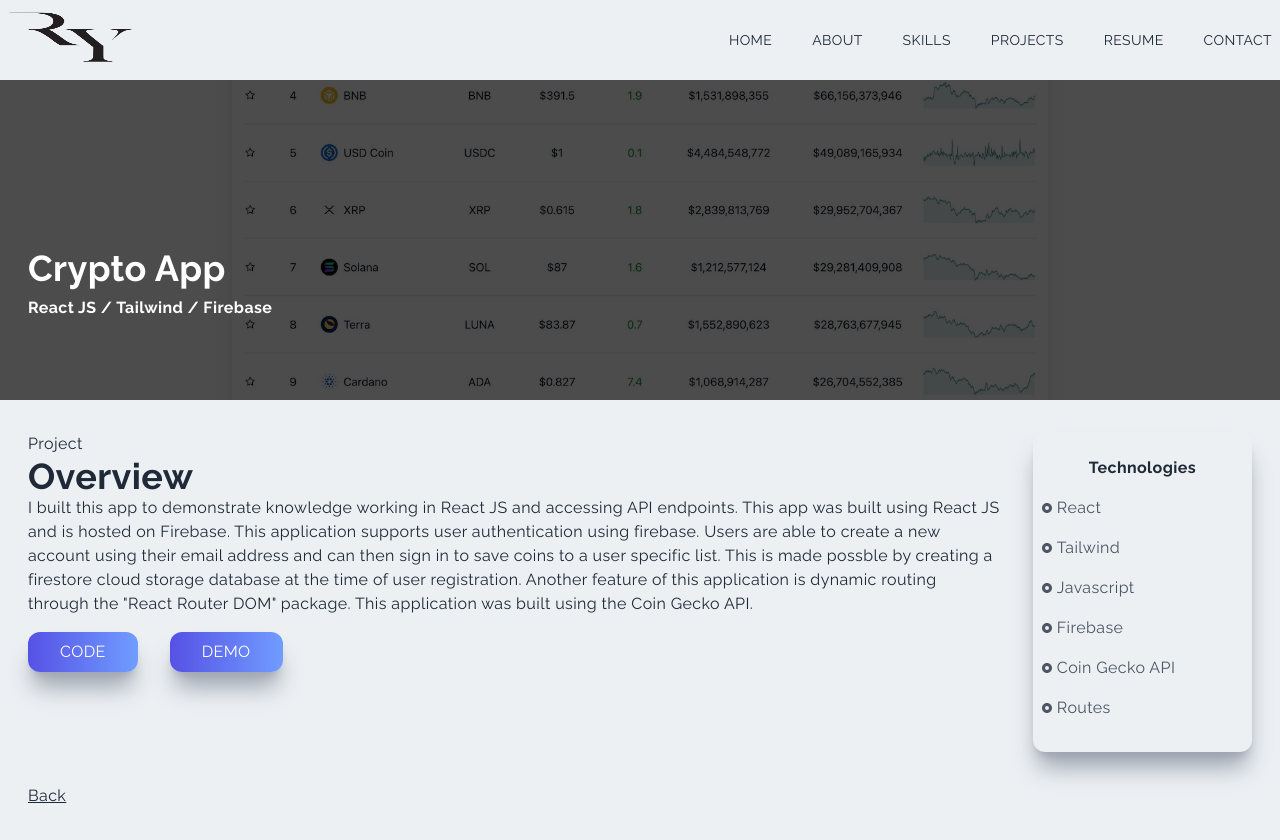
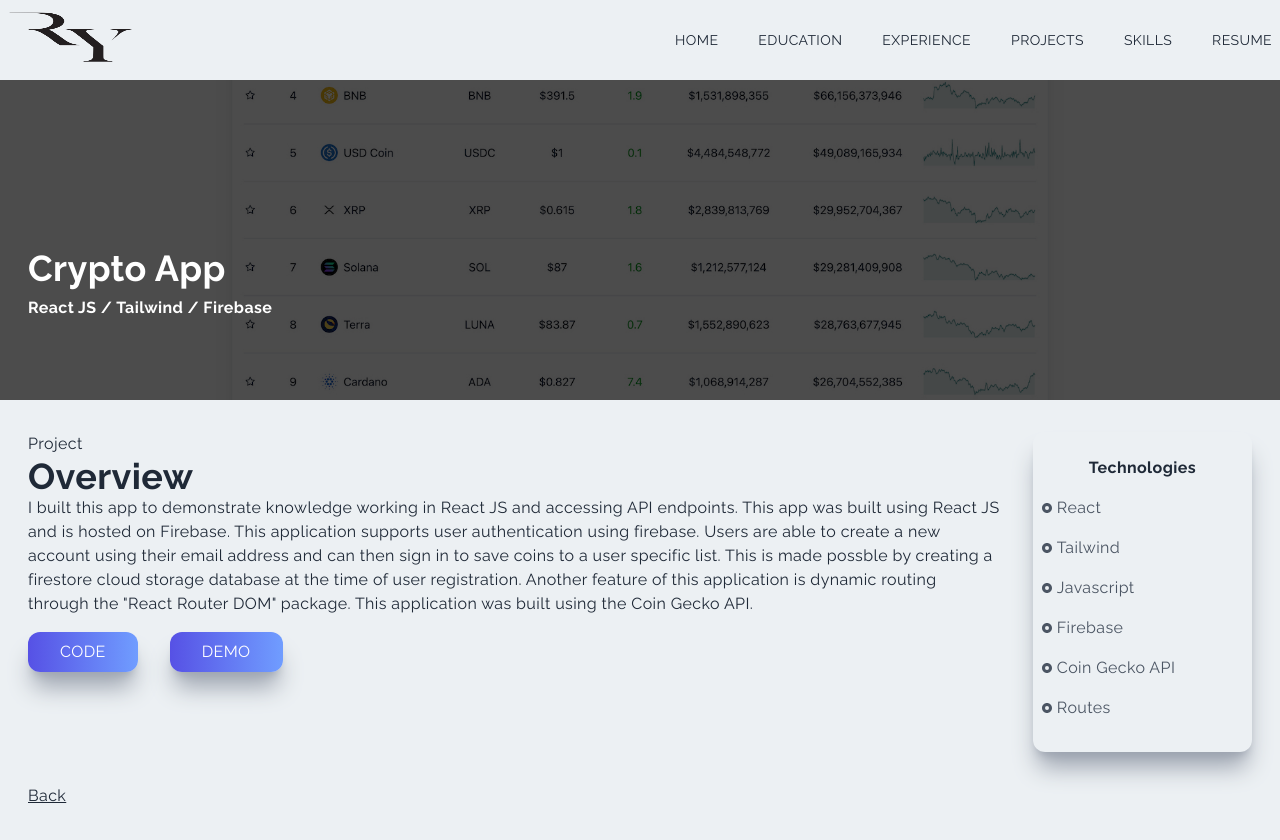
Before and after one commit to Richard-ZH-Yang/richardyangzh.com, a Next.js app: page /crypto in a window 1280 px wide. Built offline with nearby package versions, Linux system fonts and the light colour scheme.

Commit message:
update nav bar

```diff
--- a/components/ExperienceItem.jsx
+++ b/components/ExperienceItem.jsx
@@ -3,7 +3,7 @@
 const ExperienceItem = ({title, location, timePeriod, bulletPoints}) => {
   return (
     <div className='p-8 relative items-center justify-center h-auto w-full shadow-xl shadow-gray-400 rounded-xl'>
-          <p className='italic' style={{fontSize: 32}}>
+          <p className='italic' style={{fontSize: 20}}>
             <span className='font-bold italic'>
               {title}
             </span>
--- a/components/Navbar.jsx
+++ b/components/Navbar.jsx
@@ -72,19 +72,19 @@
               <Link href='/'>Home</Link>
             </li>
             <li className='ml-10 text-sm uppercase hover:border-b'>
-              <Link href='/#about'>About</Link>
+              <Link href='/#education'>Education</Link>
+            </li>
+            <li className='ml-10 text-sm uppercase hover:border-b'>
+              <Link href='/#experience'>Experience</Link>
+            </li>
+            <li className='ml-10 text-sm uppercase hover:border-b'>
+              <Link href='/#projects'>Projects</Link>
             </li>
             <li className='ml-10 text-sm uppercase hover:border-b'>
               <Link href='/#skills'>Skills</Link>
             </li>
             <li className='ml-10 text-sm uppercase hover:border-b'>
-              <Link href='/#projects'>Projects</Link>
-            </li>
-            <li className='ml-10 text-sm uppercase hover:border-b'>
-              <Link href='/resume'>Resume</Link>
-            </li>
-            <li className='ml-10 text-sm uppercase hover:border-b'>
-              <Link href='/#contact'>Contact</Link>
+              <Link href='/richard_yang_resume.pdf'>Resume</Link>
             </li>
           </ul>
           {/* Hamburger Icon */}
--- a/pages/index.js
+++ b/pages/index.js
@@ -16,12 +16,10 @@
         <link rel="icon" href="/fav.png" />
       </Head>
     <Main />
-    {/* <About /> */}
     <Education />
     <Experience />
+    <Projects />
     <Skills />
-    <Projects />
-    {/* <Contact /> */}
     <GoTopButton />
     </div>
   )
```
